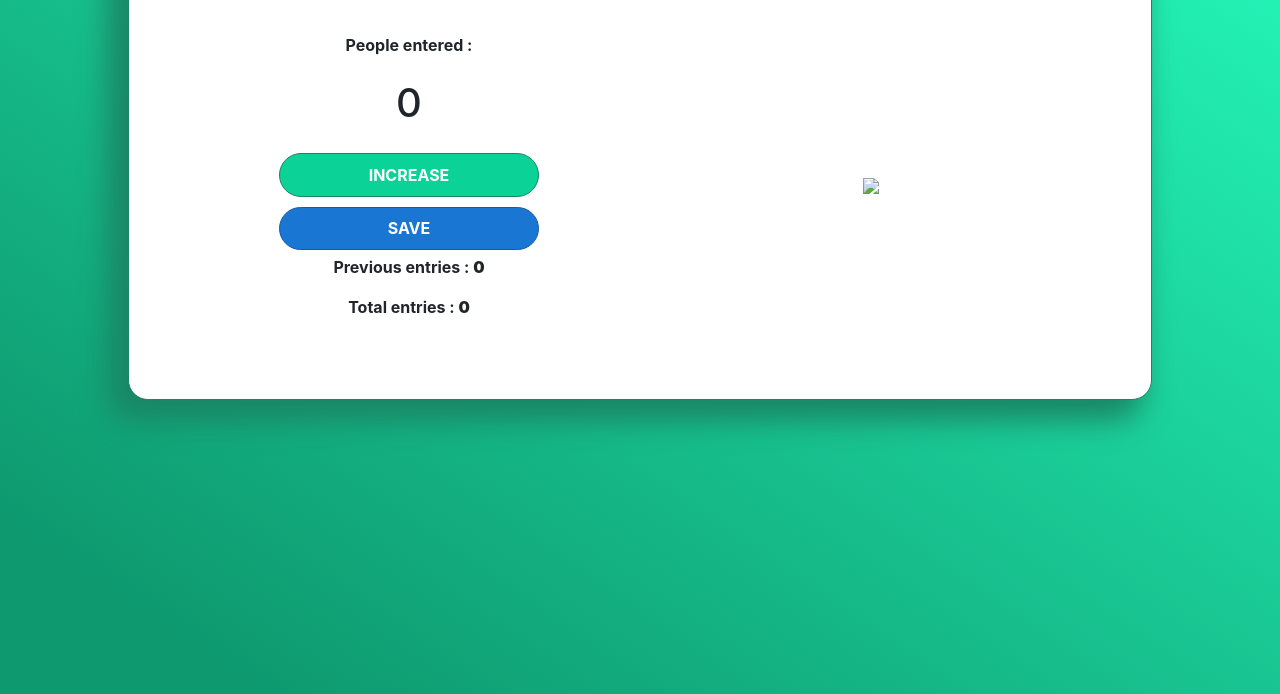
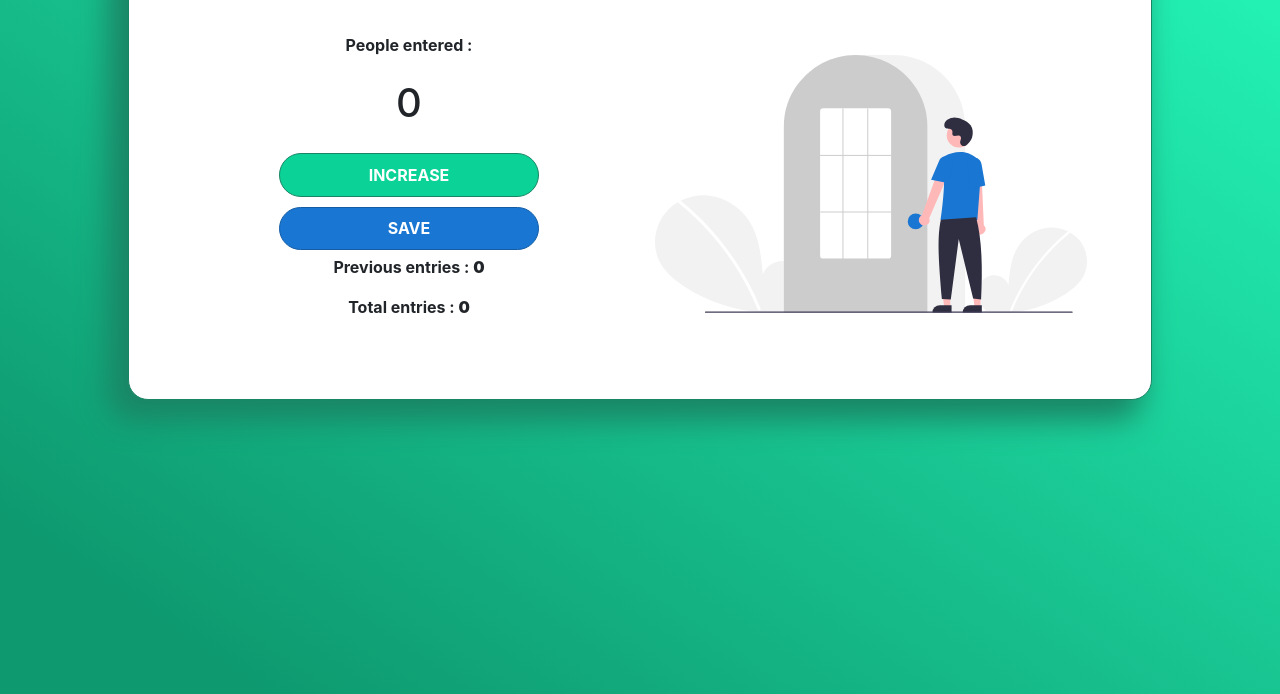
Before and after one commit to nabil-ashaib/passenger-counter-by-nabilashaib, a plain HTML site: page index.html in a window 1280 px wide. Shown: the part 170-864 px from the top of the page. Drawn offline with nearby package versions, Linux system fonts and the light colour scheme.

Commit message:
Update index.html

```diff
--- a/index.html
+++ b/index.html
@@ -3,7 +3,7 @@
         <title>Nabil ASHAIB | Row Counter</title>
 		<meta name="viewport" content="width=device-width, initial-scale=1" />
         <link rel="stylesheet" type="text/css" href="style.css">
-		<link rel="icon" type="image/x-icon" href="./img/favicon.ico">
+		<link rel="icon" type="image/x-icon" href="./favicon.ico">
 		<link rel="stylesheet" type="text/css" href="https://fonts.googleapis.com/css?family=Open+Sans">
 		<!-- <link rel="stylesheet" href="https://cdnjs.cloudflare.com/ajax/libs/font-awesome/4.7.0/css/font-awesome.min.css"> -->
 		<link rel="stylesheet" href="https://cdn.jsdelivr.net/npm/bootstrap@4.3.1/dist/css/bootstrap.min.css" integrity="sha384-ggOyR0iXCbMQv3Xipma34MD+dH/1fQ784/j6cY/iJTQUOhcWr7x9JvoRxT2MZw1T" crossorigin="anonymous">
@@ -32,7 +32,7 @@
                 </div>
 
                 <div class="col-sm" id="contentcover">
-                    <img src="./img/entre_illu_re_4vu2.svg" id="coverimg">
+                    <img src="./entre_illu_re_4vu2.svg" id="coverimg">
                 </div>
             </div>
         </div>
```
